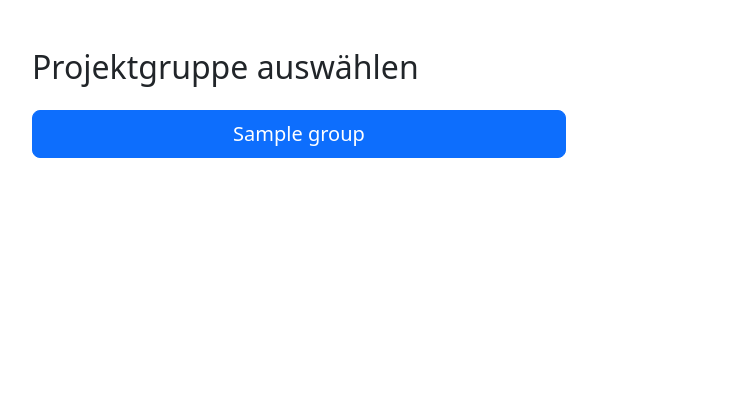
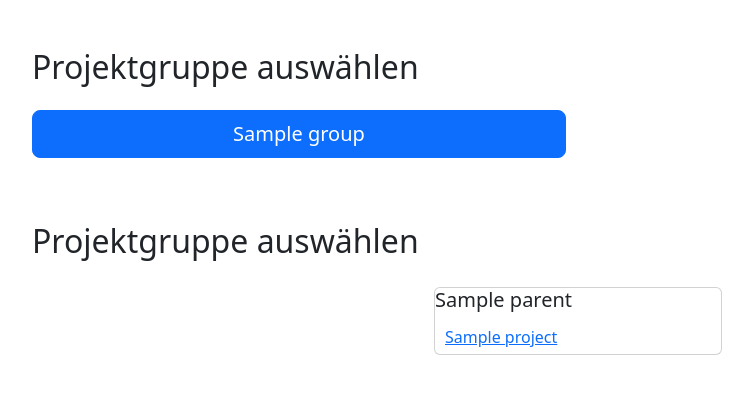
Before and after one commit to hamidrezaseifi/datasheet, a Django app: template shared_templates/templates/global/project_selector.html in a window 1280 px wide. Shown: the top 394 px of the page, without its empty margins (62-815 px from the left). Run offline with Django 5.2, Linux system fonts and the light colour scheme; the template is opened without the code that fills it: most values are stand-ins (such as "Sample title", 1, 10 or a date in 2020); parts of the project's set-up code (start-up, migrations or seed data) failed here and were passed over; some libraries are stand-ins or nearby versions.

Commit message:
Hamid changes

```diff
--- a/meinprojekt/urls.py
+++ b/meinprojekt/urls.py
@@ -37,9 +37,9 @@ urlpatterns = [
     #path('projects/', project_selector_view, name='project_selector'),
     path('projects/<str:group_name>/', project_menu_view, name='project_menu'),
 
-    #path('', project_selector_view, name='home_view'),
-    path('', generic_static_view, {'static_html': 'global/home.html', 'menu_map': PROJECT_MENUS, 'arguments': {}},
-         name='home_view'),
+    path('', project_selector_view, name='home_view'),
+    #path('', generic_static_view, {'static_html': 'global/home.html', 'menu_map': PROJECT_MENUS, 'arguments': {}},
+    #     name='home_view'),
     path('planung/', include('planung.urls')),
     path('eingabe/', include('eingabemaske.urls')),
     path('sales/prognose/', include('sales_prognosen_matrix.prognose_urls')),
--- a/shared_fields/views.py
+++ b/shared_fields/views.py
@@ -1,6 +1,5 @@
-from django.http import JsonResponse, HttpResponseBadRequest
+from django.http import JsonResponse
 from django.shortcuts import render, redirect
-from django.urls import reverse
 
 from shared_fields.data_provider import DataProviderBase, DuplicateKeyError
 
@@ -17,7 +16,7 @@ def generic_crud_view(request, data_provider: DataProviderBase, form_class, base
     return_url = f"/{base_url}/list"  # Default to list view
     #if base_url == 'sales/objekte':
     #    return_url = reverse('sales_objekt_sortable')
-
+    print(f"menu_map: {menu_map}")
     instance = None
     django_instance = None
     primary_key = None
--- a/shared_templates/templates/global/base.html
+++ b/shared_templates/templates/global/base.html
@@ -82,6 +82,7 @@
         .modal-footer button{
             padding: 2px 7px;
         }
+{% block styles %}---{% endblock %}
 
     </style>
     <script>
--- a/shared_templates/templates/global/base_no_sidebar.html
+++ b/shared_templates/templates/global/base_no_sidebar.html
@@ -5,6 +5,10 @@
     <meta charset="UTF-8">
     <title>{% block title %}Projekte{% endblock %}</title>
     <link href="{% static 'css/bootstrap.min.css' %}" rel="stylesheet">
+    <style>
+        {% block styles %}---{% endblock %}
+
+    </style>
 </head>
 <body>
     <div class="container mt-5">
--- a/shared_templates/templates/global/project_selector.html
+++ b/shared_templates/templates/global/project_selector.html
@@ -1,6 +1,32 @@
 {% extends 'global/base_no_sidebar.html' %}
 
 {% block title %}Projektgruppen{% endblock %}
+
+{% block styles %}
+    .start-page-card{
+        margin: 2px auto;
+        padding: 0;
+        .card-body{
+            padding: 0;
+        }
+    }
+    .start-page-card-title{
+        text-decoration: none;
+        .card-title {
+            padding: 4px 10px ;
+            background-color: blue;
+            color: #fdfdcb;
+        }
+        .card-title:hover {
+            color: #fed9d7;
+        }
+
+    }
+    .cards-link-container{
+        padding: 5px 10px;
+    }
+
+{% endblock %}
 
 {% block content %}
     <div class="container mt-5">
@@ -13,4 +39,21 @@
             {% endfor %}
         </div>
     </div>
+    <div class="container mt-5">
+        <h2 class="mb-4">Projektgruppe auswählen</h2>
+        <div class="row">
+            {% for parent, projects in menu_map.items %}
+                <div class="card start-page-card" style="width: 18rem;">
+                  <div class="card-body">
+                    <h5 class="card-title">{{ parent }}</h5>
+                    <div class="cards-link-container">
+                        {% for project_name, url in projects.items %}
+                        <a href="{{ url }}" class="card-link">{{ project_name }}</a>
+                        {% endfor %}
+                    </div>
+                  </div>
+                </div>
+            {% endfor %}
+        </div>
+    </div>
 {% endblock %}
```
